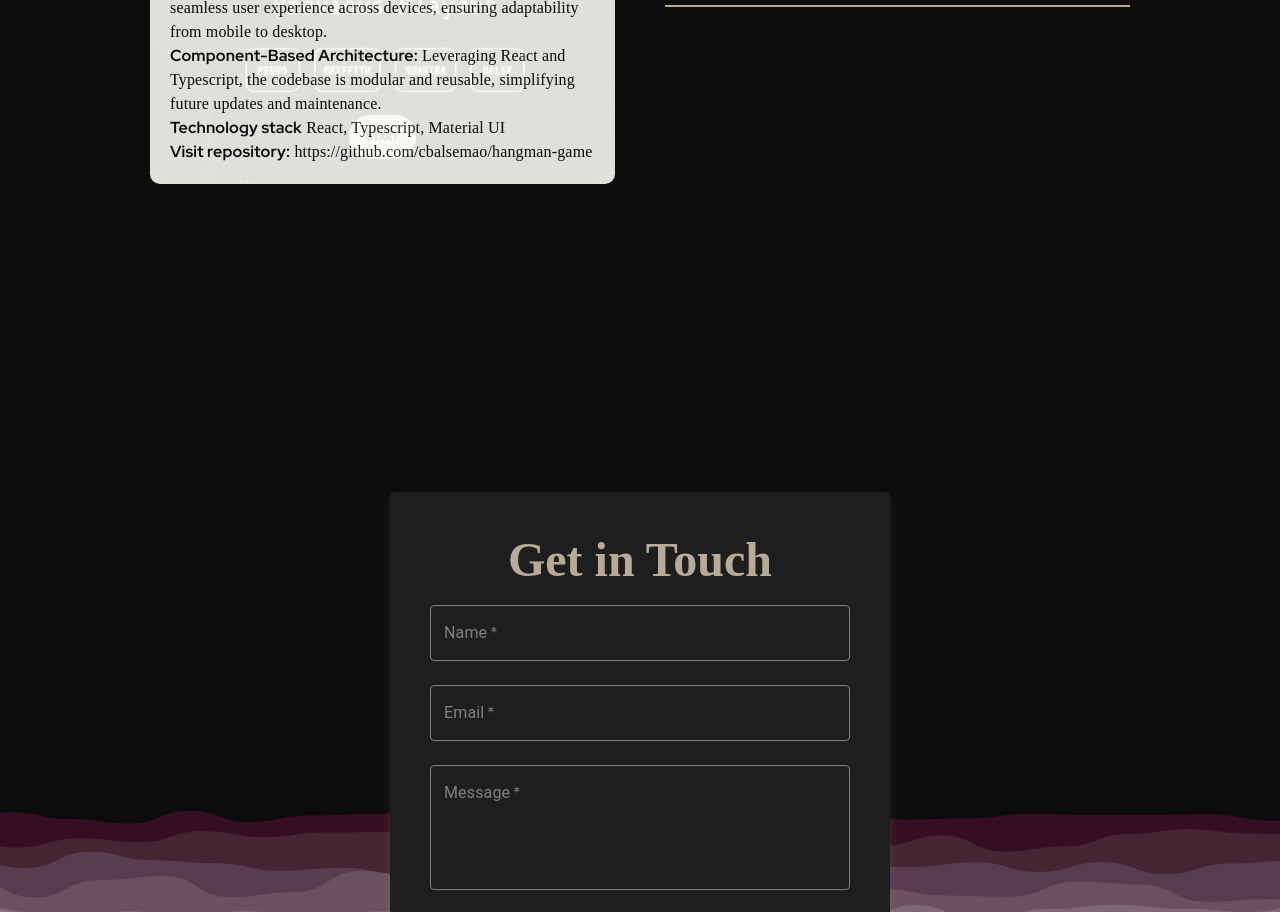
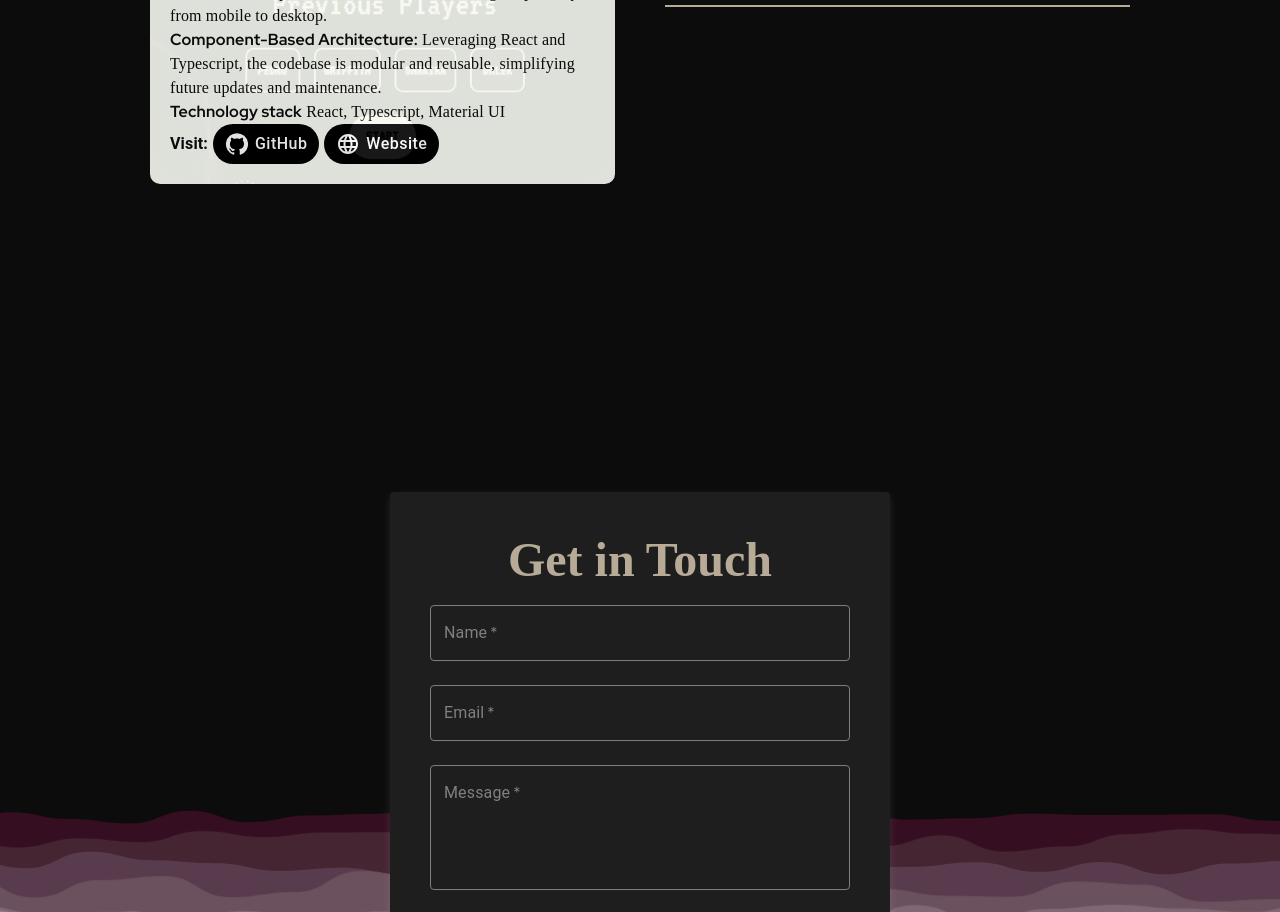
Before and after one commit to cbalsemao/cv-project, a React (Vite) app: page / in a window 1280 px wide. Shown: the part 2720-3632 px from the top of the page. Built offline with nearby package versions, Linux system fonts and the light colour scheme; a web font is replaced by a local one.

Commit message:
chore: add github and website icons in projectsSection

```diff
--- a/src/pages/landing-page/sections/ProjectsSection.tsx
+++ b/src/pages/landing-page/sections/ProjectsSection.tsx
@@ -1,5 +1,5 @@
 import { useState } from 'react';
-import { Box, Typography } from '@mui/material';
+import { Box, Button, Typography } from '@mui/material';
 import { styled } from '@mui/material/styles';
 import gsap from 'gsap';
 import { useRef } from 'react';
@@ -9,6 +9,25 @@ import { TextSplitter } from '../../../utils/utils';
 import ArrowRightAltIcon from '@mui/icons-material/ArrowRightAlt';
 import useTextAnimation from '../../../hooks/useTextAnimation';
 import { PROJECTS_INITIAL } from '../../../utils/types';
+import GitHubIcon from '@mui/icons-material/GitHub';
+import LanguageIcon from '@mui/icons-material/Language';
+
+const VisitButton = styled(Button)({
+  backgroundColor: 'black',
+  color: palette.white,
+  '&:hover': {
+    backgroundColor: palette.burgundy,
+  },
+  borderRadius: '30px',
+  textTransform: 'none',
+  fontSize: '1rem',
+  padding: '6px 12px',
+  minWidth: 'auto',
+  display: 'flex',
+  alignItems: 'center',
+  justifyContent: 'center',
+  gap: '6px',
+});
 
 const ArrowStyled = styled(ArrowRightAltIcon)({
   transition: 'transform 0.3s ease-in-out, color 0.3s ease-in-out',
@@ -58,8 +77,8 @@ const projects = [
         infoDesc: 'React, Typescript, Material UI',
       },
       {
-        nameDesc: 'Visit repository:',
-        infoDesc: 'https://github.com/cbalsemao/hangman-game',
+        repository: 'Visit:',
+        repositoryUrl: 'https://github.com/cbalsemao/hangman-game',
       },
     ],
     url: 'https://hangman-game-topaz-phi.vercel.app/',
@@ -113,8 +132,8 @@ const projects = [
       },
 
       {
-        nameDesc: 'Visit repository:',
-        infoDesc: 'https://github.com/cbalsemao/clover-laundry',
+        repository: 'Visit:',
+        repositoryUrl: 'https://github.com/cbalsemao/clover-laundry',
       },
     ],
   },
@@ -145,8 +164,8 @@ const projects = [
         infoDesc: 'React, Typescript, Material UI',
       },
       {
-        nameDesc: 'Visit repository:',
-        infoDesc: 'https://github.com/cbalsemao/rosemary',
+        repository: 'Visit:',
+        repositoryUrl: 'https://github.com/cbalsemao/rosemary',
       },
     ],
   },
@@ -300,6 +319,36 @@ const ProjectsSection = () => {
                   </Typography>
                 ))}
             </Box>
+            <Box sx={{ display: 'flex', alignItems: 'center', gap: '5px' }}>
+              <Typography sx={{ fontWeight: 'bold' }}>
+                {
+                  projects
+                    .find((project) => project.image === activeImage)
+                    ?.information.find((info) => info.repository)?.repository
+                }
+              </Typography>
+              <VisitButton
+                onClick={() => {
+                  const project = projects.find((p) => p.image === activeImage);
+                  const repoUrl = project?.information.find(
+                    (info) => info.repositoryUrl
+                  )?.repositoryUrl;
+                  if (repoUrl) window.open(repoUrl, '_blank');
+                }}
+              >
+                <GitHubIcon />
+                GitHub
+              </VisitButton>
+              <VisitButton
+                onClick={() => {
+                  const project = projects.find((p) => p.image === activeImage);
+                  if (project?.url) window.open(project.url, '_blank');
+                }} //TODO: change this, make it more generic
+              >
+                <LanguageIcon />
+                Website
+              </VisitButton>
+            </Box>
           </>
         </ProjectDescripStyled>
       </ImageContainer>
```
